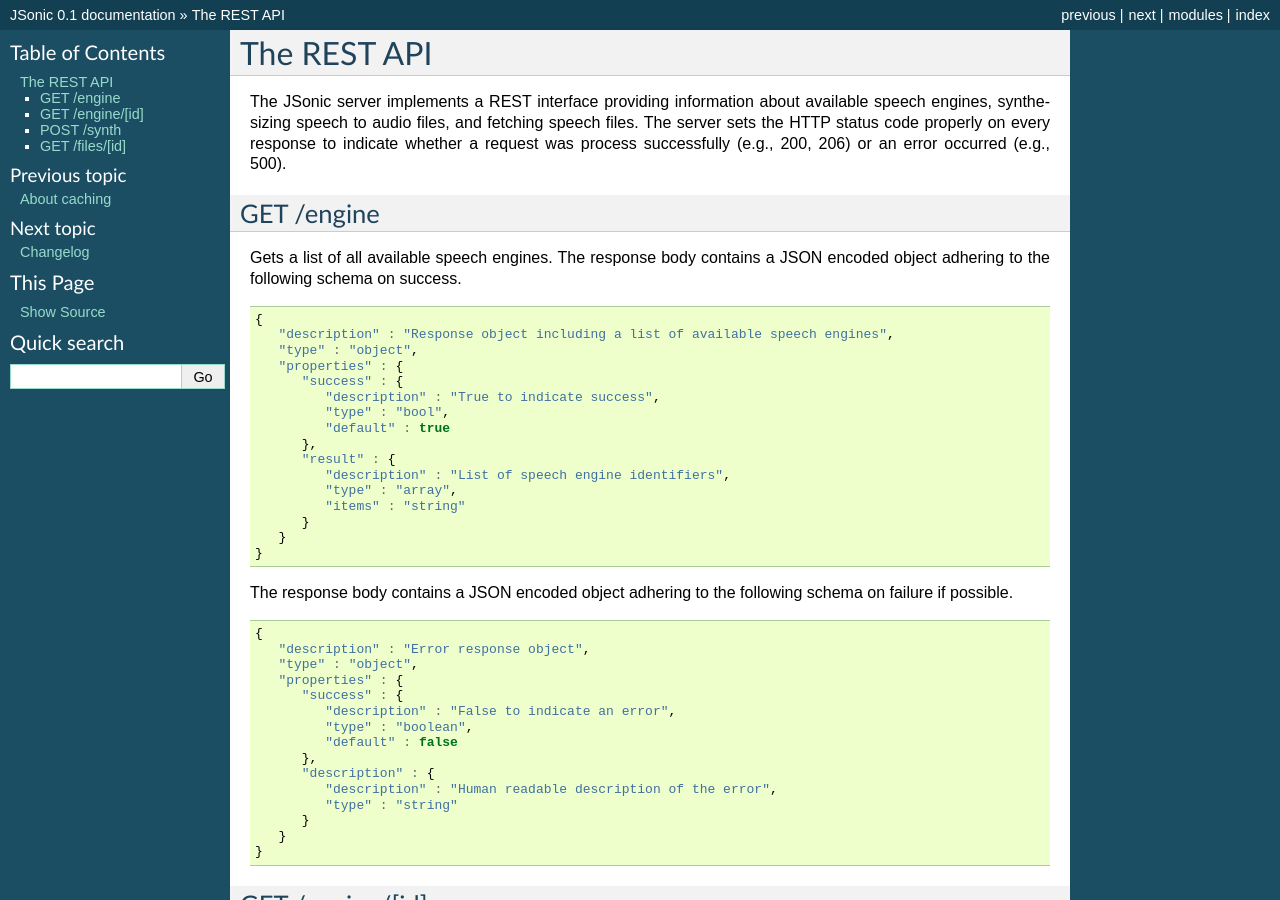
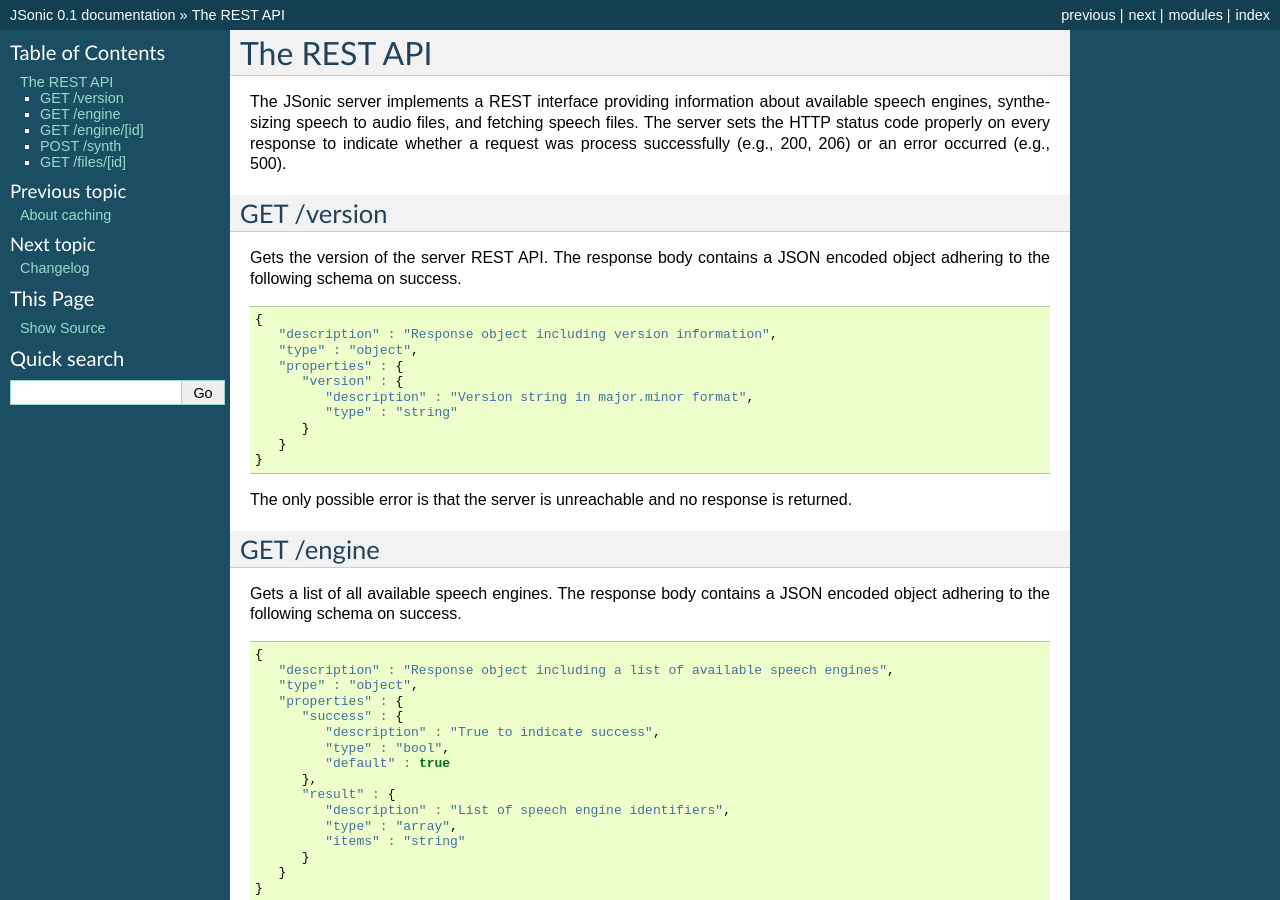
Before and after one commit to uncopenweb/jsonic, a Sphinx documentation site: the page built from doc/rest.rst, in a window 1280 px wide and 900 px high. Built offline with Sphinx 7.4.7, drawn with Linux system fonts in a browser that asks for light colours.

Commit message:
Added version info to client / server apis

```diff
--- a/doc/rest.rst
+++ b/doc/rest.rst
@@ -2,6 +2,26 @@
 ============
 
 The JSonic server implements a REST interface providing information about available speech engines, synthesizing speech to audio files, and fetching speech files. The server sets the HTTP status code properly on every response to indicate whether a request was process successfully (e.g., 200, 206) or an error occurred (e.g., 500).
+
+GET /version
+------------
+
+Gets the version of the server REST API. The response body contains a JSON encoded object adhering to the following schema on success.
+
+.. sourcecode:: javascript
+
+   {
+      "description" : "Response object including version information",
+      "type" : "object",
+      "properties" : {
+         "version" : {
+            "description" : "Version string in major.minor format",
+            "type" : "string"
+         }
+      }
+   }
+
+The only possible error is that the server is unreachable and no response is returned.
 
 GET /engine
 -----------
```
Also changed, not shown: JSonic.js (+28 -4 lines), doc/js.rst (+8 -0 lines), 1 other file.
